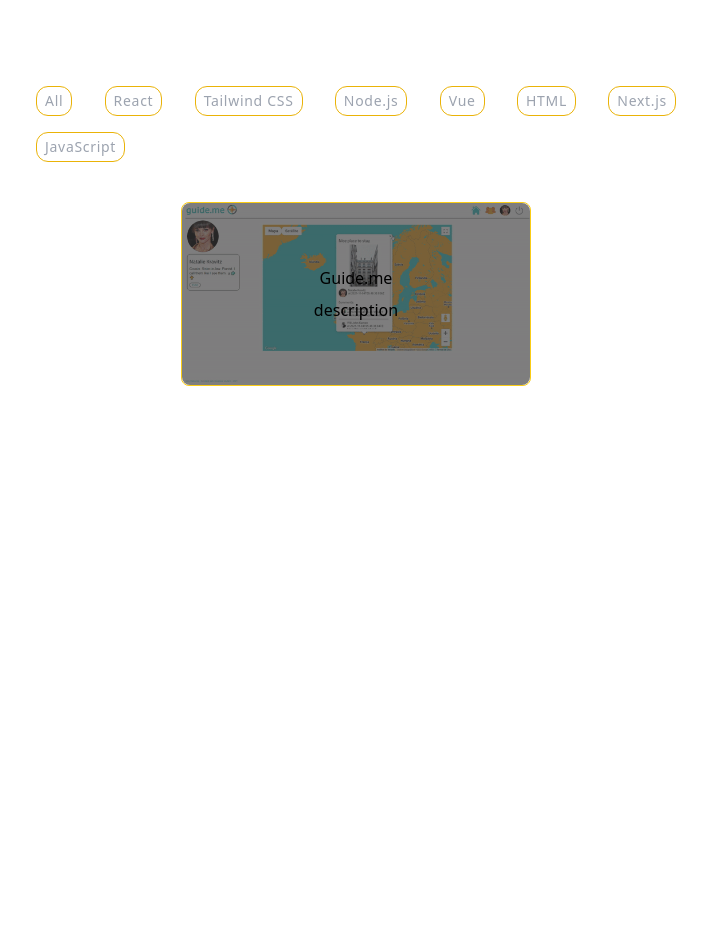
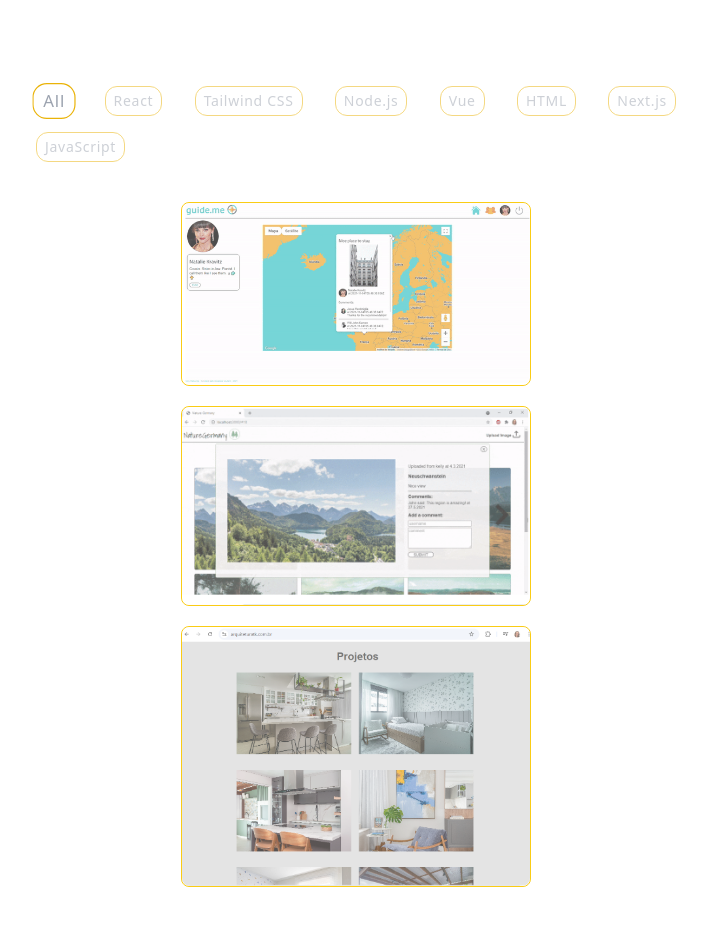
Before and after one commit to kellyklabunde/personal-portfolio, a Next.js app: page / in a window 1280 px wide. Shown: the part 3620-4545 px from the top of the page, without its empty margins (284-991 px from the left). Before the commit the page ends 4294 px from the top, so only its background shows below. Built offline with nearby package versions, Linux system fonts and the light colour scheme.

Commit message:
projects session done

```diff
--- a/src/assets/index.js
+++ b/src/assets/index.js
@@ -109,20 +109,20 @@
     {
         name: 'Project 1',
         description: 'Lorem ipsum dolor sit amet, consectetur adipiscing elit. Sed auctor, metus in ult',
-        url: 'https://github.com',
+        url: '/projects/guideme.png',
         tech: ['React', 'Tailwind CSS'],
     },
     {
         name: 'Project 2',
         description: 'haadguiewffwe wwwe ',
-        url: 'https://github.com',
+        url: '/projects/naturegermany.png',
         tech: ['React', 'Tailwind CSS', 'Node.js'],
     },
     {
         name: 'Project 3',
         description: 'haadguiewffwe wwwe ',
-        url: 'https://github.com',
-        tech: ['React', 'Tailwind CSS', 'Vue'],
+        url: '/projects/tkarquitetura.png',
+        tech: ['Tailwind CSS', 'Vue'],
     },
 ]
 
--- a/src/components/Projects.jsx
+++ b/src/components/Projects.jsx
@@ -1,23 +1,53 @@
 'use client'
+import { useEffect, useRef, useState } from "react";
 import Heading from "./sub/Heading";
 import Project from "./sub/Project";
 import { projectsData, projectsButton } from '@/assets';
+import { animate, motion } from "framer-motion";
 
 const Projects = () => {
+    const [tech, setTech] = useState('All');
+    const [index, setIndex] = useState(0);
+    const prevIndex = useRef(0);
+    const buttonsRef = useRef([]);
+
+    const handleClick = () => {
+        animate(buttonsRef.current[prevIndex.current], {opacity: .5, scale: 1});
+        animate(buttonsRef.current[index], {opacity: 1, scale: 1.2});
+    }
+
+    useEffect(() => {
+        handleClick();
+        prevIndex.current = index;
+    }, [index]);
+
     return (
         <div className="min-h-screen py-20 px-80">
             <Heading text={'Projects'} />
             <div className="flex flex-wrap items-center justify-between gap-4 py-10">
                 {projectsButton.map((stack, i) => (
-                    <button
+                    <motion.button
                         key={i}
+                        initial={{opacity: i === 0 ? 1 : .5, scale: i === 0 ? 1.2 : 1}}
+                        ref={(el) => (buttonsRef.current.push(el))}
+                        onClick={() =>
+                            {
+                            setTech(stack)
+                            setIndex(i)
+                        }}
+
                         className="border border-yellow-500 rounded-xl px-2 py-1 text-sm font-light tracking-wider text-gray-400">
                             {stack}
-                    </button>
+                    </motion.button>
                 ))}
             </div>
             <div className="flex flex-wrap items-center justify-center gap-5">
-                <Project />
+                {projectsData.filter((project) => {return project.tech.some((item) => (tech === 'All' ? true : item === tech ))}).map((project, i) => (
+                    <motion.div layout key={i}>
+                    <Project index={i} project={project} />
+                    </motion.div>
+                ))}
+
             </div>
         </div>
     )
--- a/src/components/sub/Project.jsx
+++ b/src/components/sub/Project.jsx
@@ -1,15 +1,25 @@
 'use client'
+import { useState } from "react";
 import Image from "next/image";
+import { motion } from "framer-motion";
 
-const Project = () => {
+const Project = ({project, index}) => {
+    const [show, setShow] = useState(false);
+
     return (
-        <div className="relative w-[350px] sm:w-full h-max border border-yellow-400 rounded-lg cursor-pointer">
-            <Image src={'/projects/guideme.png'} alt="Project Image" width={400} height={400} className="rounded-lg opacity-70" />
-        <div className="absolute w-full h-full top-0 flex flex-col items-center justify-center gap-y-2 p-6 bg-black bg-opacity-50 rounded-lg">
-            <h2>Guide.me</h2>
-            <p>description</p>
-        </div>
-        </div>
+        <motion.div
+            initial={{opacity: 0, y: index % 2 === 0 ? 100 : -100}}
+            whileInView={{opacity: 1, y: 0}} viewport={{once: true}}
+            transition={{duration: 1, type: 'spring', stiffness: 100}}
+            onClick={() => setShow((show) => !show)}
+            className="relative w-[350px] sm:w-full h-max border border-yellow-400 rounded-lg cursor-pointer"
+        >
+            <Image src={project.url} alt="Project Image" width={400} height={400} className="rounded-lg opacity-70" />
+        <motion.div initial={{ opacity: 0 }} animate={{ opacity: show ? 1 : 0 }} className="absolute w-full h-full top-0 flex flex-col items-center justify-center gap-y-2 p-6 bg-white/95 rounded-lg">
+            <h2 className="text-lg font-bold tracking-wide text-gray-500">{project.name}</h2>
+            <p className="text-justify text-gray-500 first-letter:pl-2">{project.description}</p>
+        </motion.div>
+        </motion.div>
     )
 }
 
```
